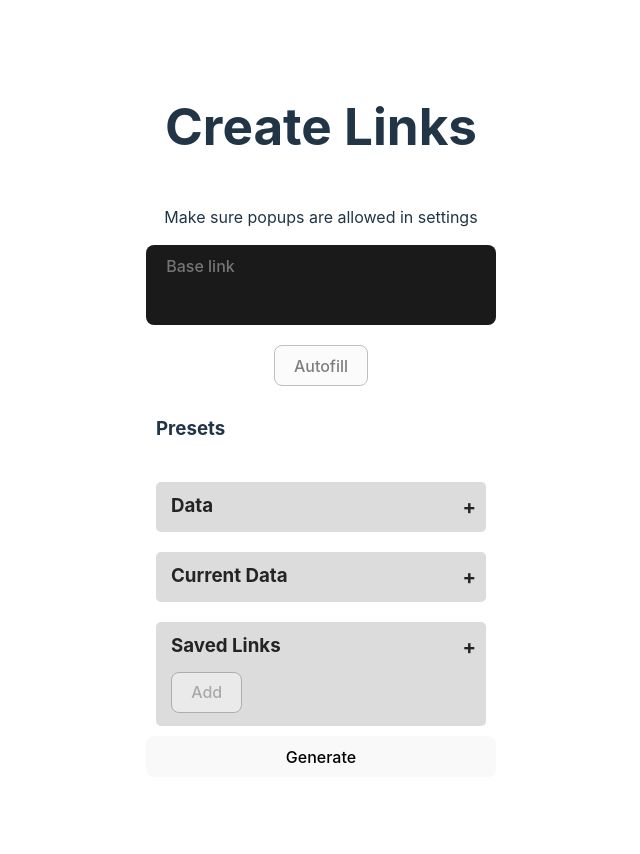
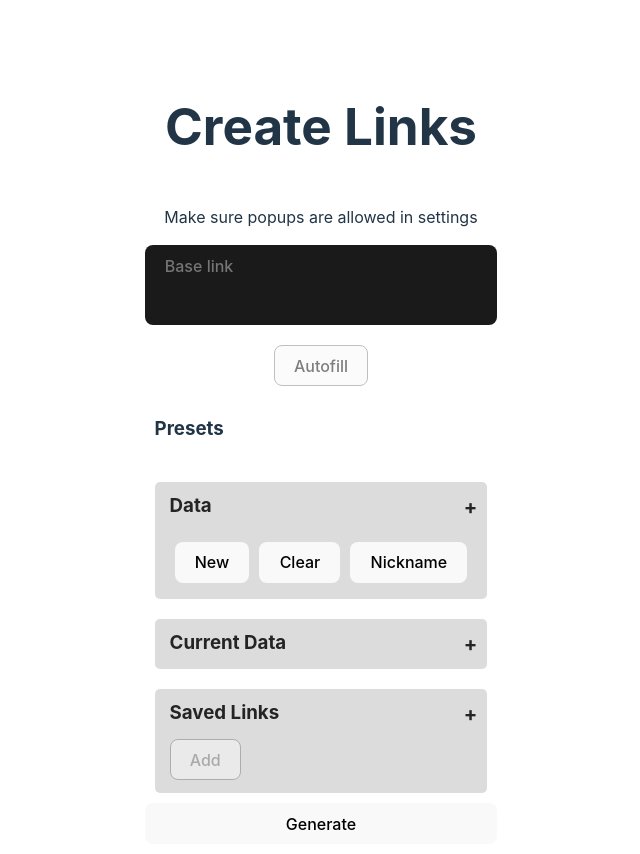
Before and after one commit to JustB544/Create-links, a React (Vite) app: page / in a window 1280 px wide. Shown: the whole page, without its empty margins (319-959 px from the left). Before the commit the page ends 800 px from the top, so only its background shows below. Built offline with nearby package versions, Linux system fonts and the light colour scheme.

Commit message:
fixed a minor issue where buttons for SavedData weren't being extended due to fragments

```diff
--- a/src/SavedData/SavedData.tsx
+++ b/src/SavedData/SavedData.tsx
@@ -37,11 +37,11 @@ function SavedData({...props}){
             <hr/>
             {(nickname) ?
                 <button className="eb-extension" onClick={() => setNickname(false)}>Back</button> :
-            <>
+            <div className="eb-extension">
                 <button className="eb-extension" onClick={newData}>New</button>
                 <button className="eb-extension" onClick={clearData}>Clear</button>
                 <button className="eb-extension" onClick={nicknameData}>Nickname</button>
-            </>}
+            </div>}
         </ExpandableBox>
     );
 }
```
